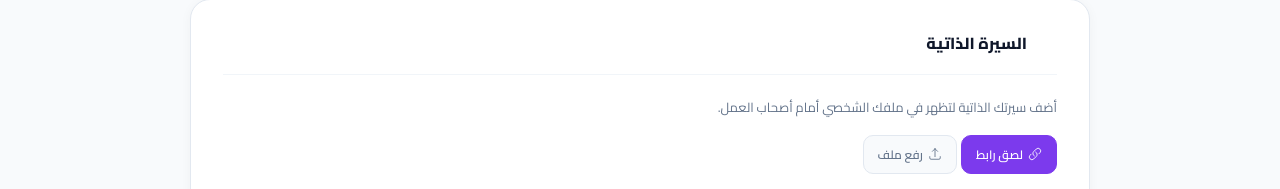
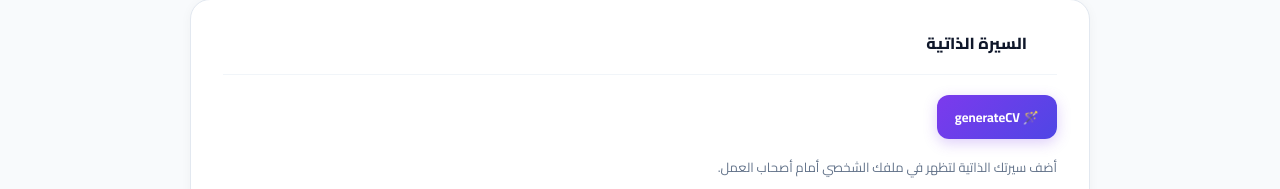
Before and after one commit to imad-km/talib-al-awn, a React (Vite) app in the folder frontend/: page /student/my-profile in a window 1280 px wide. Shown: the part 682-871 px from the top of the page. Built offline with nearby package versions, Linux system fonts and the light colour scheme.

Commit message:
Update MyProfilePage.jsx

```diff
--- a/frontend/src/pages/MyProfilePage.jsx
+++ b/frontend/src/pages/MyProfilePage.jsx
@@ -261,6 +261,36 @@ const MyProfilePage = () => {
           <DocumentTextIcon style={{ width: 20, height: 20, color: '#fff' }} />
           <h2 style={S.cardTitle}>{t('cvSection')}</h2>
         </div>
+        <button
+          style={{
+            display: 'inline-flex',
+            alignItems: 'center',
+            gap: 8,
+            padding: '10px 18px',
+            borderRadius: 12,
+            border: 'none',
+            background: 'linear-gradient(135deg,#7c3aed,#4f46e5)',
+            color: '#ffffff',
+            fontWeight: 700,
+            fontSize: 13,
+            cursor: 'pointer',
+            fontFamily: 'inherit',
+            marginBottom: 16,
+            transition: 'all 0.2s ease',
+            boxShadow: '0 4px 14px rgba(124,58,237,0.25)',
+          }}
+          onMouseEnter={e => {
+            e.currentTarget.style.transform = 'translateY(-2px)';
+            e.currentTarget.style.boxShadow = '0 8px 22px rgba(124,58,237,0.35)';
+          }}
+          onMouseLeave={e => {
+            e.currentTarget.style.transform = 'translateY(0)';
+            e.currentTarget.style.boxShadow = '0 4px 14px rgba(124,58,237,0.25)';
+          }}
+          onClick={() => navigate('/ai-cv')}
+        >
+          🪄 {t('generateCV') || 'Generate CV with AI'}
+        </button>
 
         {profile.cvUrl ? (
           /* CV exists */
```
